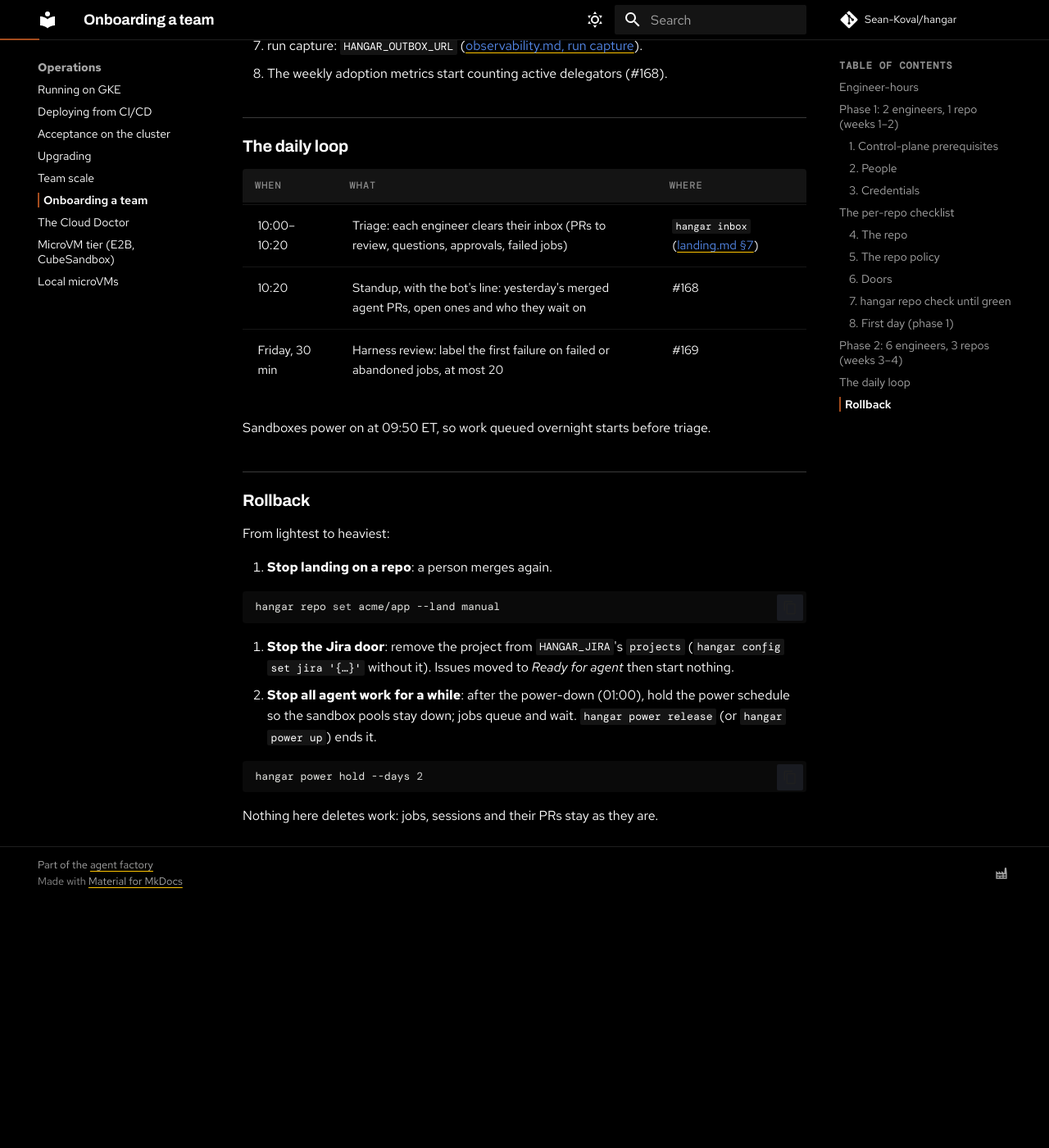
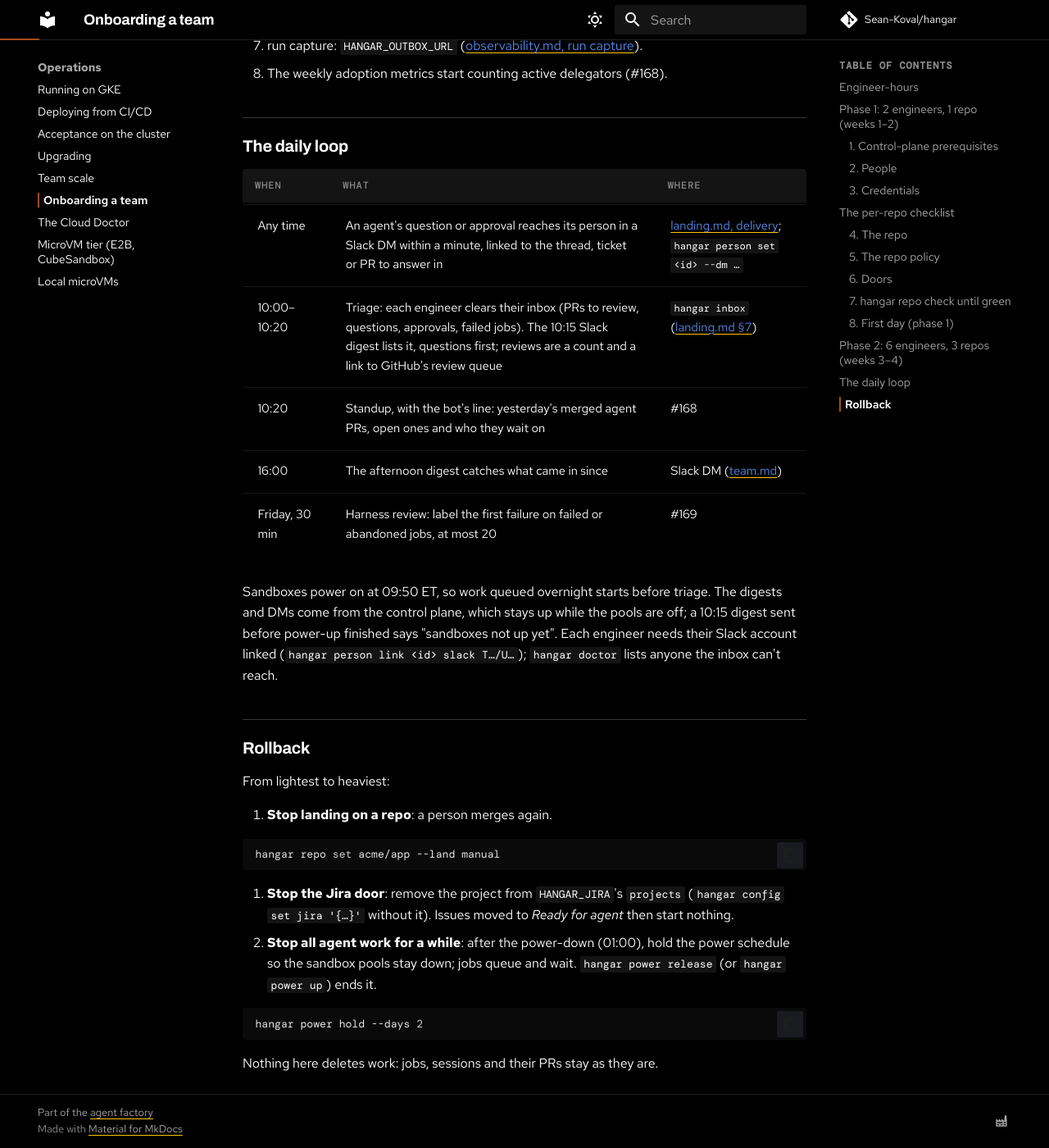
Before and after one commit to Sean-Koval/hangar, an MkDocs documentation site: the page built from docs/runbooks/onboarding.md, in a window 1280 px wide and 1400 px high, scrolled down 4229 px. Shown: the whole window at 82% size. Built offline with MkDocs 1.6.1 and Material for MkDocs 9.7.7, drawn with Linux system fonts in a browser that asks for light colours; comment, search, counter and statistics services are not loaded; before the commit the page ends 5327 px from its top, so only the background shows below that.

Commit message:
docs(runbook): the daily loop with inbox DMs and the digests
Refs #158

Co-Authored-By: Claude Opus 5.5 <noreply@anthropic.com>
Claude-Session: https://claude.ai/code/session_01SFiwxn8Z8TnmrM2NBq6P9N

```diff
--- a/docs/runbooks/onboarding.md
+++ b/docs/runbooks/onboarding.md
@@ -160,11 +160,13 @@ Each engineer:
 
 | When | What | Where |
 | --- | --- | --- |
-| 10:00–10:20 | Triage: each engineer clears their inbox (PRs to review, questions, approvals, failed jobs) | `hangar inbox` ([landing.md §7](../landing.md#7-the-inbox-what-needs-you)) |
+| Any time | An agent's question or approval reaches its person in a Slack DM within a minute, linked to the thread, ticket or PR to answer in | [landing.md, delivery](../landing.md#delivery-it-comes-to-you); `hangar person set <id> --dm …` |
+| 10:00–10:20 | Triage: each engineer clears their inbox (PRs to review, questions, approvals, failed jobs). The 10:15 Slack digest lists it, questions first; reviews are a count and a link to GitHub's review queue | `hangar inbox` ([landing.md §7](../landing.md#7-the-inbox-what-needs-you)) |
 | 10:20 | Standup, with the bot's line: yesterday's merged agent PRs, open ones and who they wait on | #168 |
+| 16:00 | The afternoon digest catches what came in since | Slack DM ([team.md](../team.md#inbox-delivery-dms-and-the-digest)) |
 | Friday, 30 min | Harness review: label the first failure on failed or abandoned jobs, at most 20 | #169 |
 
-Sandboxes power on at 09:50 ET, so work queued overnight starts before triage.
+Sandboxes power on at 09:50 ET, so work queued overnight starts before triage. The digests and DMs come from the control plane, which stays up while the pools are off; a 10:15 digest sent before power-up finished says "sandboxes not up yet". Each engineer needs their Slack account linked (`hangar person link <id> slack T…/U…`); `hangar doctor` lists anyone the inbox can't reach.
 
 ## Rollback
 
```
